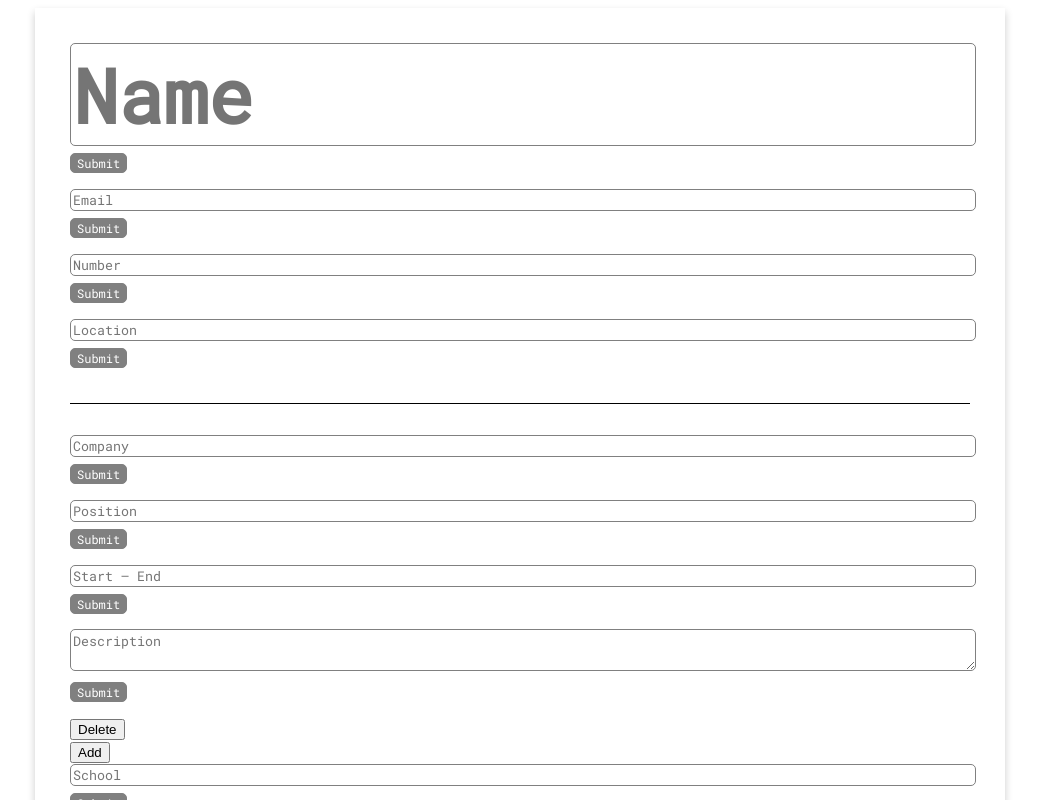
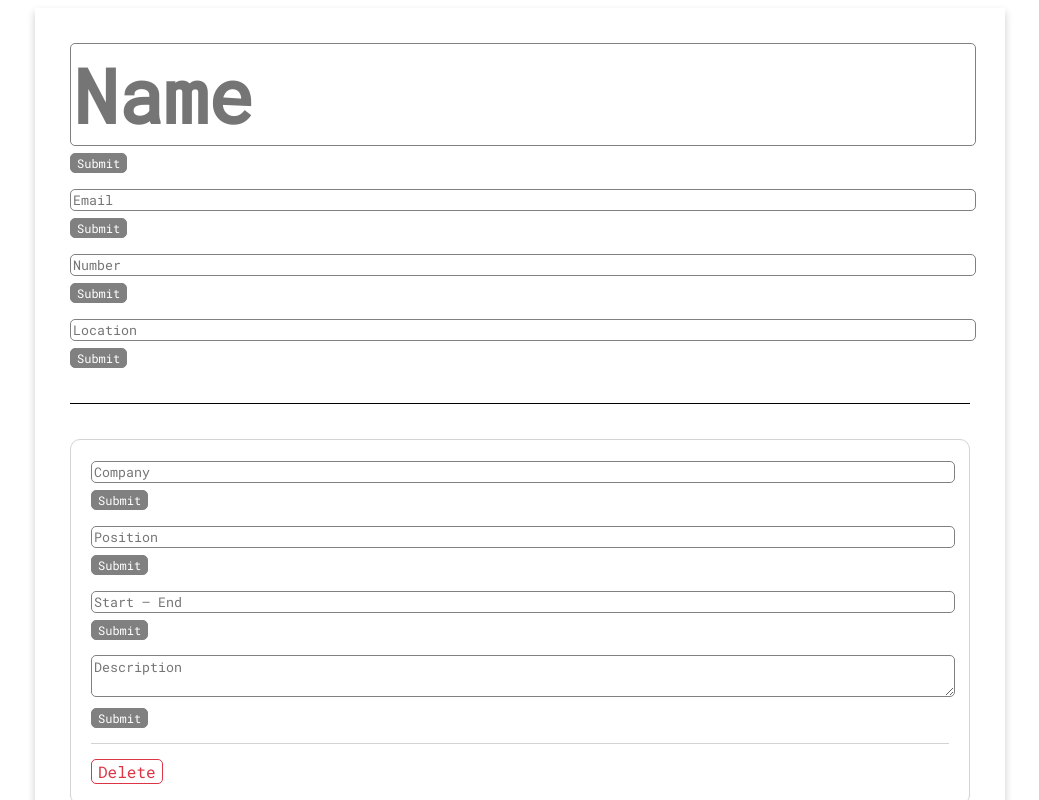
Before and after one commit to FrancisLangit/resumake, a React (Create React App) app: page / in a window 1280 px wide. Shown: the top 800 px of the page, without its empty margins (120-1159 px from the left). Built offline with nearby package versions, Linux system fonts and the light colour scheme; the HTML template or start-up script is replaced by a standard one.

Commit message:
Add style to Form component

```diff
--- a/src/components/Form/Form.js
+++ b/src/components/Form/Form.js
@@ -1,15 +1,21 @@
 import { useState } from 'react';
 import { v4 as uuidv4 } from 'uuid';
+
+import style from './Form.module.scss';
 
 const Form = ({ fields }) => {
   const [isDelete, setIsDelete] = useState(false);
 
   return isDelete ? null : (
-    <div>
-      {fields.map((f) => (
-        <div key={uuidv4()}>{f}</div>
-      ))}
-      <button onClick={() => setIsDelete(!isDelete)}>Delete</button>
+    <div className={style.container}>
+      <div className={style.fields}>
+        {fields.map((f) => (
+          <div key={uuidv4()}>{f}</div>
+        ))}
+      </div>
+      <button onClick={() => setIsDelete(!isDelete)} className={style.delete}>
+        Delete
+      </button>
     </div>
   );
 };
--- /dev/null
+++ b/src/components/Form/Form.module.scss
@@ -0,0 +1,23 @@
+.container {
+  border-radius: 10px;
+  border: 1px solid lightgrey;
+  margin-bottom: 20px;
+  padding: 20px;
+}
+
+.fields {
+  border-bottom: 1px solid lightgrey;
+  margin-bottom: 15px;
+}
+
+.delete {
+  $color: #dc3545;
+
+  background: white;
+  border-radius: 5px;
+  border: 1px solid $color;
+  color: $color;
+  cursor: pointer;
+  font-family: 'Roboto Mono';
+  font-size: 16px;
+}
--- a/src/components/GeneralInfo/GeneralInfo.module.scss
+++ b/src/components/GeneralInfo/GeneralInfo.module.scss
@@ -1,6 +1,6 @@
 .container {
   display: block;
-  margin-bottom: 30px;
+  margin-bottom: 35px;
   padding-bottom: 20px;
   border-bottom: 1px solid black;
 }
```
